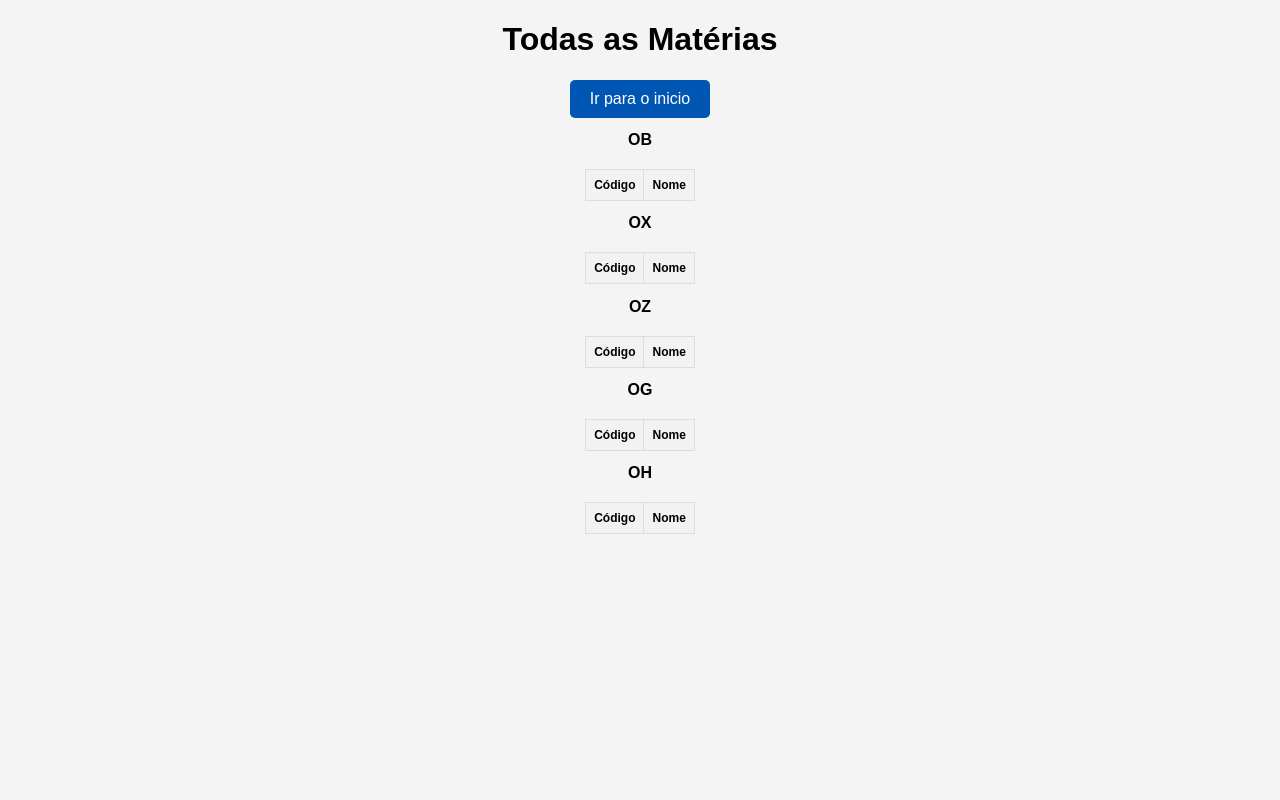
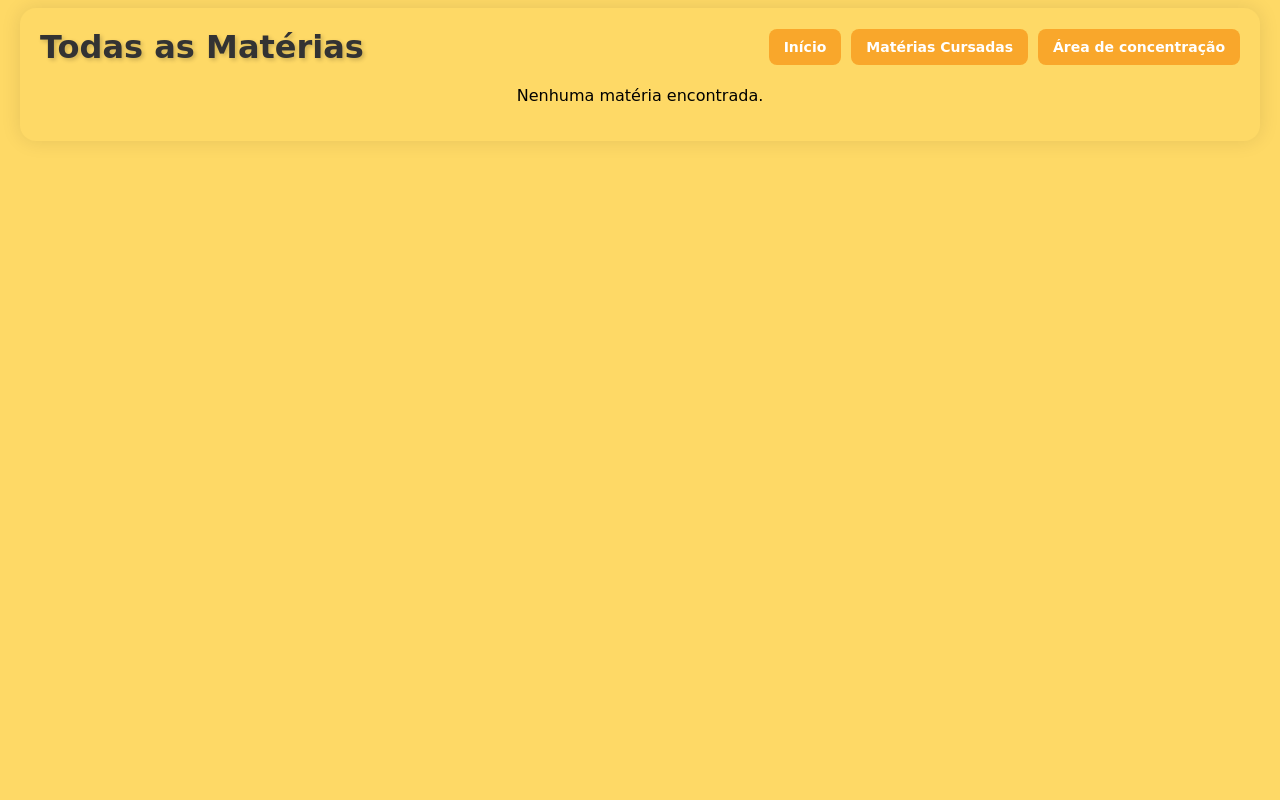
Before and after one commit to GabrielMalheiros01/PlanoDeBatalha, a Flask app: page /todas in a window 1280 px wide. Run offline with Flask 3, Linux system fonts and the light colour scheme; lists and menus that the app fills with data are empty.

Commit message:
final version

```diff
--- a/app/__init__.py
+++ b/app/__init__.py
@@ -1,8 +1,6 @@
 from flask import Flask
 from flask_sqlalchemy import SQLAlchemy
 from flask_migrate import Migrate
-
-
 
 app = Flask(__name__)
 app.config.from_object('config')
--- a/app/controllers/default.py
+++ b/app/controllers/default.py
@@ -1,102 +1,88 @@
+from flask import render_template, request, redirect, url_for, session
 from app import app, db
-from flask import render_template, request
 from app.models.tables import Materias
 import fitz  # PyMuPDF
 import re
 import os
-from werkzeug.utils import secure_filename
+import uuid
 
-# Configurar um diretório para armazenar o arquivo PDF
-UPLOAD_FOLDER = 'uploads'
-app.config['UPLOAD_FOLDER'] = UPLOAD_FOLDER
 
-# Certifique-se de que o diretório de uploads existe
-os.makedirs(UPLOAD_FOLDER, exist_ok=True)
 
-@app.route("/", methods=['GET', 'POST'])
+def process_pdf(file_path):
+    """Extrai o texto do PDF e retorna as matérias cursadas."""
+    # Abrir o PDF
+    pdf_reader = fitz.open(file_path)
+    extracted_text = ""
+
+    # Extrair texto de todas as páginas do PDF
+    for page in pdf_reader:
+        extracted_text += page.get_text()
+
+    pattern = re.compile(r'(CTIA\d{2}|CTIB\d{2})')
+    matches = pattern.findall(extracted_text)
+
+
+    materias_cursadas = Materias.query.filter(Materias.codigo.in_(matches)).all()
+
+    resultado = [(materia.codigo, materia.nome,materia.natureza) for materia in materias_cursadas]
+    return resultado
+
+@app.route("/", methods=['GET'])
 def index():
     return render_template("index.html")
 
 @app.route("/cursadas", methods=['GET', 'POST'])
 def cursadas():
     if request.method == 'POST':
-        # Recebendo o arquivo PDF enviado
         pdf_file = request.files['pdf']
+        if pdf_file:
+            session_id = str(uuid.uuid4())
+            session['pdf_file'] = session_id
+            file_path = os.path.join(app.config['UPLOAD_FOLDER'], f"{session_id}.pdf")
+            pdf_file.save(file_path)
+            return redirect(url_for('cursadas'))
 
-        # Gerar um nome de arquivo seguro e definir o caminho do arquivo
-        filename = 'uploaded_pdf.pdf'  # Nome fixo para garantir substituição
-        file_path = os.path.join(app.config['UPLOAD_FOLDER'], filename)
+    session_id = session.get('pdf_file')
+    if not session_id:
+        return render_template("cursadas.html", materias_cursadas=None)
 
-        # Salvar o arquivo PDF no caminho especificado (substituir o antigo)
-        pdf_file.save(file_path)
+    file_path = os.path.join(app.config['UPLOAD_FOLDER'], f"{session_id}.pdf")
+    if not os.path.exists(file_path):
+        return render_template("cursadas.html", materias_cursadas=None)
 
-        # Abrindo o PDF e extraindo texto
-        pdf_reader = fitz.open(file_path)
-        extracted_text = ""
-
-        for page in pdf_reader:
-            extracted_text += page.get_text()
-
-        # Expressão regular para capturar somente os códigos das disciplinas
-        pattern = re.compile(r'(CTIA\d{2})')
-        matches = pattern.findall(extracted_text)
-
-        # Lista para armazenar matérias encontradas
-        materias_cursadas = []
-
-        for codigo in matches:
-            # Verifica se a matéria está no banco de dados usando o código
-            materia = Materias.query.filter_by(codigo=codigo).first()
-            if materia:
-                materias_cursadas.append(materia)
-
-        # Renderiza o template e passa as matérias encontradas
-        return render_template("cursadas.html", materias_cursadas=materias_cursadas)
-
-    # Caso não haja um PDF enviado via POST, renderize a página com a lista vazia
-    return render_template("cursadas.html", materias_cursadas=None)
+    materias_cursadas = process_pdf(file_path)
+    return render_template("cursadas.html", materias_cursadas=materias_cursadas)
 
 @app.route("/todas", methods=['GET'])
 def todas():
-    # Buscar todas as matérias do banco de dados
     materias = Materias.query.all()
-    # Renderizar o template e passar as matérias para ele
     return render_template("materias.html", materias=materias)
 
 @app.route("/previsao", methods=['GET'])
 def previsao():
-    # Caminho para o arquivo PDF já salvo anteriormente
-    file_path = os.path.join(app.config['UPLOAD_FOLDER'], 'uploaded_pdf.pdf')
+    session_id = session.get('pdf_file')
+    if not session_id:
+        return redirect(url_for('index'))
 
-    # Abrindo o PDF e extraindo texto
-    pdf_reader = fitz.open(file_path)
-    extracted_text = ""
-    for page in pdf_reader:
-        extracted_text += page.get_text()
+    file_path = os.path.join(app.config['UPLOAD_FOLDER'], f"{session_id}.pdf")
+    if not os.path.exists(file_path):
+        return redirect(url_for('index'))
 
-    # Expressão regular para capturar somente os códigos das disciplinas
-    pattern = re.compile(r'(CTIA\d{2}|CTIB\d{2})')
-    matches = pattern.findall(extracted_text)
+    materias_cursadas = process_pdf(file_path)
 
-    # Lista para armazenar matérias cursadas
-    materias_cursadas = []
-    for codigo in matches:
-        # Verifica se a matéria está no banco de dados usando o código
-        materia = Materias.query.filter_by(codigo=codigo).first()
-        if materia:
-            materias_cursadas.append(materia)
 
-    # Buscar todas as matérias do banco de dados para categorização
-    todas_materias = Materias.query.all()
 
-    # Organizar matérias por categoria
-    materias_cc = [m for m in todas_materias if m.codigo.startswith('CTIA') and 1 <= int(m.codigo[4:]) <= 50]
-    materias_es = [m for m in todas_materias if m.codigo.startswith('CTIA') and 51 <= int(m.codigo[4:]) <= 99]
-    materias_ep = [m for m in todas_materias if m.codigo.startswith('CTIB') and 1 <= int(m.codigo[4:]) <= 27]
 
-    # Passar as listas de matérias e as matérias cursadas para o template
+    # Consultar as views no banco de dados
+    cienciadedados = db.session.execute(db.text("SELECT * FROM cienciadedados")).fetchall()
+    estudodeengenharia = db.session.execute(db.text("SELECT * FROM estudodeengenharia")).fetchall()
+    engenhariadeprod = db.session.execute(db.text("SELECT * FROM engenhariadeprod")).fetchall()
+    b_i = db.session.execute(db.text("SELECT * FROM b_i")).fetchall()
+
+
     return render_template("previsao.html",
-                           materias_cc=materias_cc,
-                           materias_es=materias_es,
-                           materias_ep=materias_ep,
+                           cienciadedados=cienciadedados,
+                           estudodeengenharia=estudodeengenharia,
+                           engenhariadeprod=engenhariadeprod,
+                           b_i=b_i,
                            materias_cursadas=materias_cursadas)
--- /dev/null
+++ b/app/static/css/stilo.css
@@ -0,0 +1,95 @@
+body{
+    background-color: #FED966;
+}
+
+.container {
+    max-width: 1200px;
+    margin: 0 auto;
+    padding: 20px;
+    font-family: 'Comic Sans MS', cursive, sans-serif;
+    background-color: #FED966;
+    border-radius: 16px;
+    box-shadow: 0 0 20px rgba(0, 0, 0, 0.1);
+    text-align: center;
+}
+
+.header {
+    display: flex;
+    justify-content: space-between;
+    align-items: center;
+    margin-bottom: 20px;
+}
+
+.title {
+    font-size: 32px;
+    font-weight: bold;
+    color: #333;
+    text-shadow: 2px 2px 4px rgba(0, 0, 0, 0.2);
+    margin: 0;
+}
+
+.navigation {
+    display: flex;
+    gap: 10px;
+}
+
+.btn {
+    padding: 10px 15px;
+    text-decoration: none;
+    background-color: #F9A72B;
+    color: #fff;
+    font-weight: bold;
+    border-radius: 8px;
+    font-size: 14px;
+    transition: background-color 0.3s ease;
+}
+
+.btn:hover {
+    background-color: #FF8C00;
+}
+
+.tables-container {
+    display: flex;
+    justify-content: space-between;
+    gap: 10px;
+    flex-wrap: nowrap;
+}
+
+.table-block {
+    background-color: #FFE08A;
+    border-radius: 8px;
+    padding: 10px;
+    box-shadow: 0 0 5px rgba(0, 0, 0, 0.1);
+    flex: 1;
+    max-width: 22%; /* Aumentado para caber todas as 4 colunas na mesma linha */
+    box-sizing: border-box;
+}
+
+h2 {
+    margin-top: 0;
+    font-size: 16px;
+    color: #D26900;
+}
+
+table {
+    width: 100%;
+    border-collapse: collapse;
+    margin-top: 5px;
+    font-size: 12px; /* Tamanho da fonte reduzido */
+}
+
+thead {
+    background-color: #F9A72B;
+    color: #fff;
+}
+
+th, td {
+    padding: 5px; /* Padding reduzido */
+    text-align: left;
+    border: 1px solid black;
+}
+
+.cursada {
+    background-color: #389602; /* Verde claro */
+    color: #ffff;
+}
--- a/app/static/css/styles.css
+++ b/app/static/css/styles.css
@@ -1,113 +1,75 @@
+/* Estilo geral para o body */
 body {
-    font-family: Arial, sans-serif;
-    background-color: #f4f4f4;
+    font-family: 'Comic Sans MS', sans-serif;
+    background-color: #FFECB3;
     margin: 0;
     padding: 0;
     height: 100vh;
     display: flex;
-    flex-direction: column;
+    justify-content: center;
     align-items: center;
 }
 
-.header {
-    position: fixed;
-    top: 0;
-    width: 100%;
-    background-color: #fff;
-    padding: 20px;
-    box-shadow: 0px 4px 8px rgba(0, 0, 0, 0.1);
-    z-index: 1000;
+/* Estilo para o container principal */
+.container {
+    padding: 30px;
+    background-color: #FFF9C4;
+    border-radius: 20px;
+    box-shadow: 0px 0px 15px rgba(0, 0, 0, 0.2);
     text-align: center;
+    width: 350px;
 }
 
-.header h1 {
-    margin: 0;
-    font-size: 24px;
+/* Estilo para o título */
+h1 {
+    font-size: 2.5em;
+    color: #000;
+    margin-bottom: 20px;
 }
 
-.container {
-    margin-top: 100px; /* Espaço para o header fixo */
-    padding: 20px;
-    background-color: #fff;
-    border-radius: 10px;
-    box-shadow: 0px 0px 10px rgba(0, 0, 0, 0.1);
-    text-align: center;
-    width: 90%; /* Ajustando a largura para acomodar o conteúdo */
-    overflow-x: auto; /* Permite rolagem horizontal se necessário */
-}
-
-.tables-container {
-    display: flex;
-    justify-content: space-between;
-    gap: 10px; /* Espaço entre as tabelas */
-    flex-wrap: wrap; /* Quebra as tabelas para a próxima linha, se necessário */
-}
-
-.table-block {
-    flex: 1;
-    min-width: 200px; /* Largura mínima para as tabelas */
-}
-
-table {
-    width: 100%;
-    border-collapse: collapse;
-    margin-top: 20px;
-    font-size: 12px; /* Reduzindo o tamanho da fonte */
-}
-
-th, td {
-    padding: 8px; /* Reduzindo o padding */
-    border: 1px solid #ddd;
-    text-align: left;
-}
-
-th {
-    background-color: #f2f2f2;
-}
-
-tbody tr:hover {
-    background-color: #f5f5f5;
-}
-
-h2 {
-    text-align: center;
-    font-size: 16px; /* Ajustando o tamanho da fonte do título */
-    margin-bottom: 10px; /* Margem inferior reduzida */
-}
-
+/* Estilo para o grupo de inputs */
 .input-group {
-    margin-bottom: 15px;
+    margin-bottom: 20px;
 }
 
 .custom-file-upload {
     display: inline-block;
-    padding: 10px 20px;
+    padding: 15px 25px;
     cursor: pointer;
-    border: 1px solid #ccc;
-    border-radius: 5px;
-    background-color: #007bff;
+    border: 2px solid #FFA000;
+    border-radius: 10px;
+    background-color: #FFB74D;
     color: white;
+    font-weight: bold;
 }
 
 #file-upload {
     display: none;
 }
 
+/* Estilo para o botão de envio */
 .btn {
     display: inline-block;
     padding: 10px 20px;
-    font-size: 16px;
+    font-size: 1.2em;
     text-align: center;
     text-decoration: none;
-    color: #fff;
-    background-color: #007bff;
-    border-radius: 5px;
-    transition: background-color 0.3s ease;
+    color: #FFF;
+    background-color: #FFD54F;
+    border-radius: 10px;
+    transition: background-color 0.3s ease, transform 0.2s ease;
+    border: none;
+    cursor: pointer;
 }
 
-.btn {
-    background-color: #0056b3;
+/* Estilo para o botão quando passa o mouse sobre ele */
+.btn:hover {
+    background-color: #FFC107;
+    transform: translateY(-2px);
 }
-.cursada {
-    background-color: #98FB98; /* Verde claro */
+
+/* Estilo para o botão quando ele está ativo */
+.btn:active {
+    background-color: #FFB300;
+    transform: translateY(0);
 }
--- a/app/templates/materias.html
+++ b/app/templates/materias.html
@@ -1,30 +1,30 @@
 <!DOCTYPE html>
-<html lang="en">
+<html lang="pt-br">
 <head>
     <meta charset="UTF-8">
     <meta name="viewport" content="width=device-width, initial-scale=1.0">
     <link rel="icon" href="{{ url_for('static', filename='icon.svg') }}" type="image/x-icon">
     <title>Todas as Matérias</title>
-    <link rel="stylesheet" href="{{ url_for('static', filename='css/styles.css') }}">
+    <link rel="stylesheet" href="{{ url_for('static', filename='css/stilo.css') }}">
 </head>
 <body>
-
-        <h1>Todas as Matérias</h1>
-        <div class="navigation">
-            <a href="{{ url_for('index') }}" class="btn">Ir para o inicio</a>
-        </div>
-        <div class="tables-container">
-            <!-- Blocos de tabelas para cada natureza -->
-            <!-- (O mesmo código que você já possui, para exibir as matérias) -->
-        </div>
-    </div>
-</body>
-</html>
+    <div class="container">
 
 
-            <!-- Matérias OB -->
-            <div>
-                <h2>OB</h2>
+        <div class="header">
+            <div class="title">Todas as Matérias </div>
+            <div class="navigation">
+                <a href="{{ url_for('index') }}" class="btn">Início</a>
+                <a href="{{ url_for('cursadas') }}" class="btn">Matérias Cursadas</a>
+                <a href="{{ url_for('previsao') }}" class="btn">Área de concentração</a>
+            </div>
+        </div>
+
+        {% if materias %}
+        <div class="tables-container">
+            {% for natureza in ['OB', 'OG', 'OX', 'OH', 'OZ'] %}
+            <div class="table-block">
+                <h2>Natureza {{ natureza }}</h2>
                 <table>
                     <thead>
                         <tr>
@@ -33,7 +33,7 @@
                         </tr>
                     </thead>
                     <tbody>
-                        {% for materia in materias if materia.natureza == 'OB' %}
+                        {% for materia in materias if materia.natureza == natureza %}
                         <tr>
                             <td>{{ materia.codigo }}</td>
                             <td>{{ materia.nome }}</td>
@@ -42,92 +42,11 @@
                     </tbody>
                 </table>
             </div>
-
-            <!-- Matérias OX -->
-            <div>
-                <h2>OX</h2>
-                <table>
-                    <thead>
-                        <tr>
-                            <th>Código</th>
-                            <th>Nome</th>
-                        </tr>
-                    </thead>
-                    <tbody>
-                        {% for materia in materias if materia.natureza == 'OX' %}
-                        <tr>
-                            <td>{{ materia.codigo }}</td>
-                            <td>{{ materia.nome }}</td>
-                        </tr>
-                        {% endfor %}
-                    </tbody>
-                </table>
-            </div>
-
-            <!-- Matérias OZ -->
-            <div>
-                <h2>OZ</h2>
-                <table>
-                    <thead>
-                        <tr>
-                            <th>Código</th>
-                            <th>Nome</th>
-                        </tr>
-                    </thead>
-                    <tbody>
-                        {% for materia in materias if materia.natureza == 'OZ' %}
-                        <tr>
-                            <td>{{ materia.codigo }}</td>
-                            <td>{{ materia.nome }}</td>
-                        </tr>
-                        {% endfor %}
-                    </tbody>
-                </table>
-            </div>
-
-            <!-- Matérias OG -->
-            <div>
-                <h2>OG</h2>
-                <table>
-                    <thead>
-                        <tr>
-                            <th>Código</th>
-                            <th>Nome</th>
-                        </tr>
-                    </thead>
-                    <tbody>
-                        {% for materia in materias if materia.natureza == 'OG' %}
-                        <tr>
-                            <td>{{ materia.codigo }}</td>
-                            <td>{{ materia.nome }}</td>
-                        </tr>
-                        {% endfor %}
-                    </tbody>
-                </table>
-            </div>
-
-            <!-- Matérias OH -->
-            <div>
-                <h2>OH</h2>
-                <table>
-                    <thead>
-                        <tr>
-                            <th>Código</th>
-                            <th>Nome</th>
-                        </tr>
-                    </thead>
-                    <tbody>
-                        {% for materia in materias if materia.natureza == 'OH' %}
-                        <tr>
-                            <td>{{ materia.codigo }}</td>
-                            <td>{{ materia.nome }}</td>
-                        </tr>
-                        {% endfor %}
-                    </tbody>
-                </table>
-            </div>
-
+            {% endfor %}
         </div>
+        {% else %}
+        <p>Nenhuma matéria encontrada.</p>
+        {% endif %}
     </div>
 </body>
 </html>
--- a/requirements.txt
+++ b/requirements.txt
@@ -1,4 +1,5 @@
 alembic==1.13.2
+async-timeout==4.0.3
 blinker==1.8.2
 cachelib==0.13.0
 click==8.1.7
@@ -21,6 +22,7 @@ packaging==24.1
 psycopg2==2.9.9
 PyMuPDF==1.24.9
 PyMuPDFb==1.24.9
+redis==5.0.8
 SQLAlchemy==2.0.32
 typing_extensions==4.12.2
 Werkzeug==3.0.3
```
Also changed, not shown: app/static/js/script.js (+13 -0 lines), app/templates/cursadas.html (+15 -9 lines), app/templates/index.html (+9 -6 lines), app/templates/previsao.html (+76 -29 lines), 1 other file.
